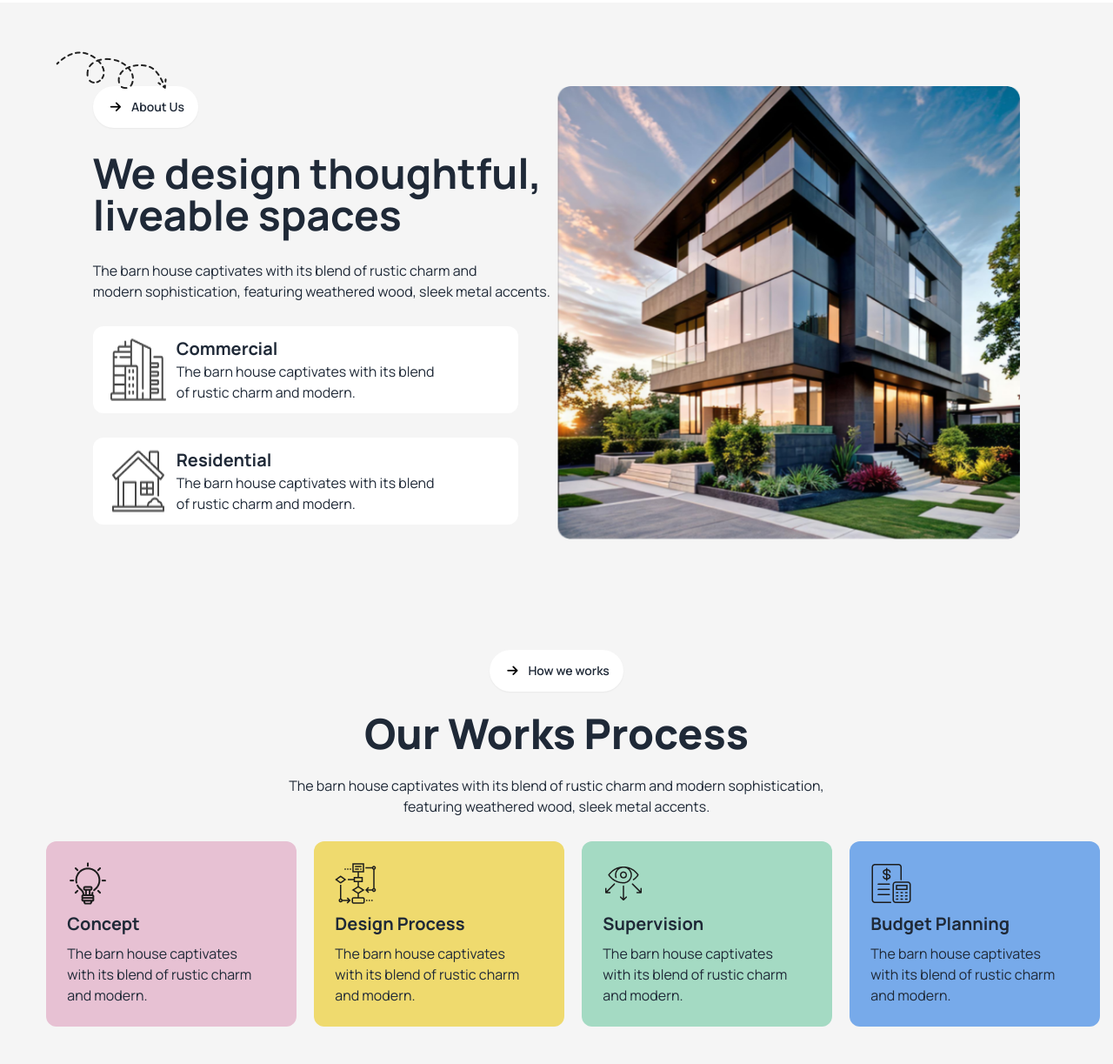
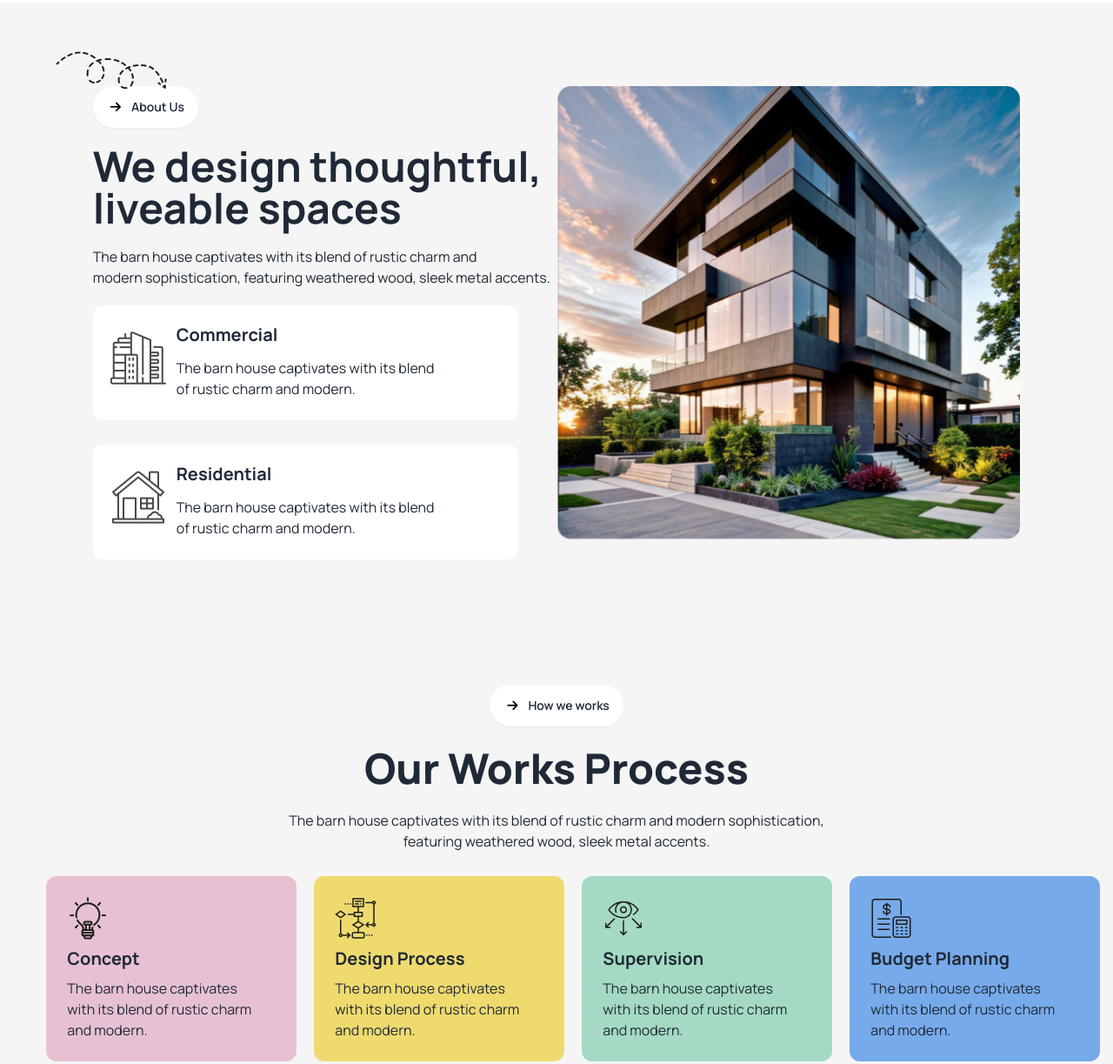
Before and after one commit to rashidul-islam9/Assingment3-Solution, a plain HTML site: page index.html in a window 1280 px wide. Shown: the part 751-1974 px from the top of the page at 87% size. Drawn offline with nearby package versions, Linux system fonts and the light colour scheme.

Commit message:
fix some small issues

```diff
--- a/index.html
+++ b/index.html
@@ -149,24 +149,24 @@
       </div>
 
       <div>
-        <h2 class="lg:text-5xl text-3xl font-bold my-7 text-center lg:text-left">We design thoughtful, <br> liveable spaces</h2>
-        <p class="my-6 text-center lg:text-left">The barn house captivates with its blend of rustic charm and <br>
+        <h2 class="lg:text-5xl text-3xl font-bold my-5 text-center lg:text-left">We design thoughtful, <br> liveable spaces</h2>
+        <p class="my-4 text-center lg:text-left">The barn house captivates with its blend of rustic charm and <br>
           modern sophistication, featuring weathered wood, sleek metal accents.</p>
       </div>
 
-      <div  class="flex bg-white py-5 lg:py-3 px-5 rounded-xl w-full lg:w-11/12 my-7">
-        <img src="./assets/commercial.png" alt="">
+      <div  class="flex bg-white py-5 lg:py-3 px-5 rounded-xl w-full lg:w-11/12 my-5">
+        <img class="lg:h-full h-5/6 pt-4" src="./assets/commercial.png" alt="">
         <div class="pl-3">
-          <h2 class="font-bold text-xl">Commercial</h2>
-          <p>The barn house captivates with its blend <br> of rustic charm and modern.</p>
+          <h2 class="font-bold pt-2 text-xl">Commercial</h2>
+          <p class="lg:py-3 py-2">The barn house captivates with its blend <br> of rustic charm and modern.</p>
         </div>
       </div>
 
-      <div  class="flex bg-white py-5 lg:py-3 px-5 rounded-xl w-full lg:w-11/12 my-7">
-        <img src="./assets/residential.png" alt="">
+      <div  class="flex bg-white py-8 lg:py-3 px-5 rounded-xl w-full lg:w-11/12 my-7">
+        <img class="lg:h-full h-5/6 pt-4"src="./assets/residential.png" alt="">
         <div class="pl-3">
-          <h2 class="font-bold text-xl">Residential</h2>
-          <p>The barn house captivates with its blend <br> of rustic charm and modern.</p>
+          <h2 class="font-bold pt-2  text-xl">Residential</h2>
+          <p class="lg:py-3 py-2">The barn house captivates with its blend <br> of rustic charm and modern.</p>
         </div>
       </div>
 
@@ -347,7 +347,8 @@
           <input type="text" placeholder="Phone Number*" class="input w-full  rounded-full" />
          </div>
         <div class="w-[100%] my-5 ">
-          <input type="text" placeholder="Write your message here" class="input w-full  rounded-2xl h-48  " />
+          <!-- <input type="text" placeholder="Write your message here" class="input w-full  rounded-2xl   " /> -->
+          <textarea class="w-full  rounded-2xl p-2" name="" id="" cols="30" rows="6" placeholder="Write your message here"></textarea>
          </div>
         <div class="w-[100%] my-5 ">
           <button class="btn border-none hover:bg-primary bg-primary text-xl font-bold rounded-3xl w-full ">Send Mail
@@ -362,7 +363,7 @@
 
 
   <div class="hero rounded-lg bg-base-200 w-11/12 mx-auto my-16">
-    <div class="hero-content flex-col lg:px-8 lg:py-12  lg:flex-row-reverse">
+    <div class="hero-content flex-col lg:px-8 lg:py-12  lg:flex-row">
 
        <div class="lg:w-[50%] w-[100%]">
         <h1 class="lg:text-5xl text-3xl  font-bold">Our support Section!</h1>
@@ -399,7 +400,7 @@
         </div>
        </div>
 
-      <!-- lept part -->
+
 
 
     </div>
```
